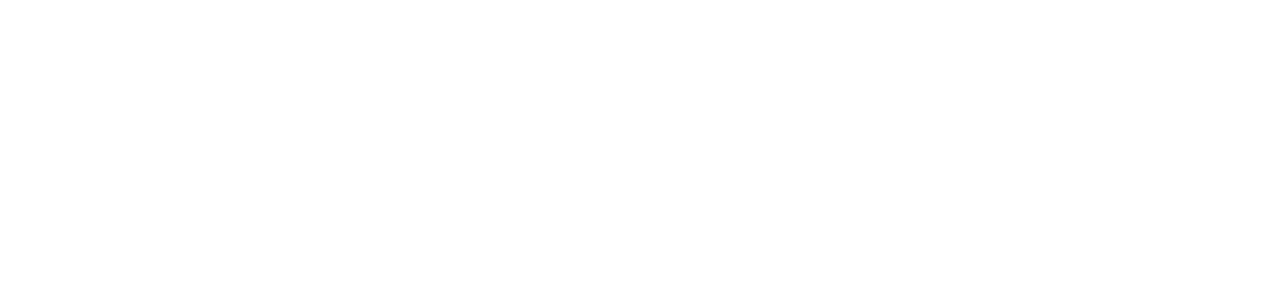
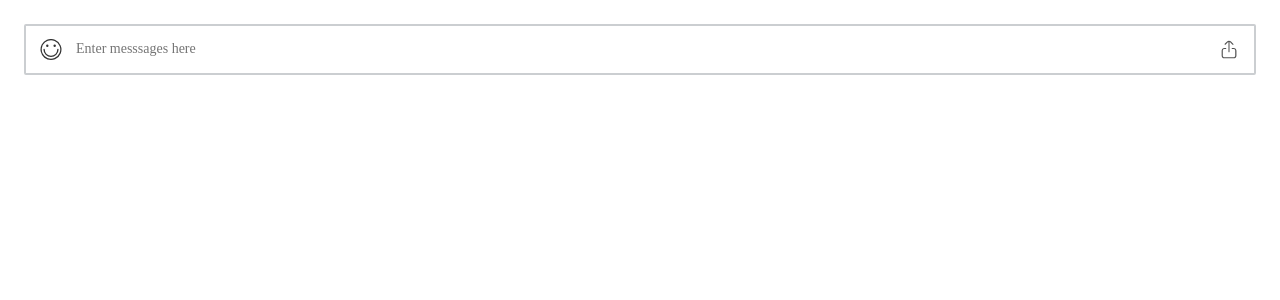
Before and after one commit to W1ping/vue-R.Chat, a Vue app: page /sendMsg in a window 1280 px wide. Shown: the top 300 px of the page. Built offline with nearby package versions, Linux system fonts and the light colour scheme.

Commit message:
21-06-13 sendMsg issue

```diff
--- a/src/components/channel/Channel.vue
+++ b/src/components/channel/Channel.vue
@@ -52,8 +52,8 @@
       },
       roomMsg(index) {
         this.$bus.$emit('roomInfo',{
-          'title': this.channelName[index],
-          'avatarRid': 'http://106.55.131.112:3000/avatar/room/'+this.avatars[index]
+            'title': this.channelName[index],
+            'avatarRid': 'http://106.55.131.112:3000/avatar/room/'+this.avatars[index]
           }
         );
       }
--- a/src/components/message/SendMsg.vue
+++ b/src/components/message/SendMsg.vue
@@ -1,6 +1,18 @@
 <template>
   <div id="SendMsg">
-    <div @click="sendMsg">123</div>
+    <div class="msgBox">
+      <label for="msg" class="msgBoxContainer">
+        <span class="msgBox_icon emojiPicker">
+          <img src="~assets/img/emoji.svg" alt="">
+        </span>
+        <textarea aria-label="message" name="msg" rows="1" placeholder="Enter messsages here" class="msgBoxText" dir="ltr"
+          v-model="msg" @keydown.enter="submit">
+        </textarea>
+        <span class="msgBoxSend" @click="submit">
+          <img src="~assets/img/send.svg" alt="">
+        </span>
+      </label>
+    </div>
   </div>
 </template>
 
@@ -9,28 +21,108 @@
   export default {
 
     name: 'SendMsg',
+    data() {
+      return {
+        msg: '',
+      }
+    },
+    props: ['roomId'],
     methods: {
-      sendMsg() {
+      sendMsg(rid,msg) {
           return request({
           url: '/chat.sendMessage',
           headers: {'X-Auth-Token':localStorage.getItem("X-Auth-Token"),'X-User-Id':localStorage.getItem("X-User-Id")},
 
           data: {
-            message: {"rid": "kD8vwKzpBnaRQhNBb","msg":"This is a test!"}
+            message: {"rid": rid,"msg":msg}
           },
           method: 'post'
         })
         .then(res => {
           console.log(res);
+          if(res){
+            this.$emit("isUpdate",true)
+          }
+
         })
         .catch(err => {
           console.log(err);
         })
+      },
+      submit(e) {
+        // 浏览器阻止默认事件兼容
+        if(this.msg){
+          if (e.preventDefault) {
+            e.preventDefault();
+          }
+          else window.event.value = false;
+          this.sendMsg(this.roomId,this.msg);
+          this.msg = "";
+        }
+
       }
-    }
+    },
+
   }
 </script>
 
 <style scoped>
+  .msgBox {
+    position: relative;
+    width: 100%;
+    padding: 24px;
+    font-size: .875rem;
+  }
+
+  .msgBoxContainer {
+    display: flex;
+    cursor: text;
+    transition: background-color .3s;
+    align-items: center;
+    font-size: 14px;
+    padding: .75rem 0;
+    /* border-color: #cbced1; */
+    border-radius: 2px;
+    /* border-width: 2px; */
+    border: 2px solid #cbced1;
+  }
+
+  .msgBox_icon {
+    display: flex;
+    flex: auto 0 0;
+    box-flex: 1;
+  }
+
+  .msgBoxText {
+    overflow: hidden;
+    height: 23px;
+    font-size: 14px;
+    font-stretch: 100%;
+    height: 23px;
+    line-height: 21px;
+    max-height: 155px;
+    min-height: 23px;
+    box-sizing: border-box;
+    white-space: pre-wrap;
+    text-align: start;
+    overflow-wrap: break-word;
+    width: 100%;
+    resize: none;
+    border: 0;
+    outline: none;
+  }
+
+  .msgBoxSend {
+    flex: auto 0 0;
+    display: flex;
+    width: 50px;
+    height: 21px;
+  }
+
+  img{
+    height: 21px;
+    width: 50px;
+  }
+
 
 </style>
--- a/src/router/index.js
+++ b/src/router/index.js
@@ -31,6 +31,11 @@ const routes = [
     component: Room
   },
   {
+    path: '/sendMsg',
+    name: 'SendMsg',
+    component: () => import('components/message/SendMsg.vue')
+  },
+  {
     path: '/404',
     component: () => import('components/error/NotFound.vue')
 }
--- a/src/views/room/Room.vue
+++ b/src/views/room/Room.vue
@@ -23,7 +23,11 @@
             </li>
           </ul>
         </el-main>
-        <el-footer>Room-Footer</el-footer>
+
+        <footer>
+          <SendMsg :roomId="roomId" @isUpdate="isUpdate"/>
+        </footer>
+
       </el-container>
 
   </el-container>
@@ -33,16 +37,18 @@
 <script>
   import { request } from 'network/request.js';
   import { formatData } from 'assets/js/timeZoneFormat.js';
+
   import SideBar from 'components/layout/SideBar.vue'
   import Message from 'components/message/Message.vue';
+  import SendMsg from 'components/message/SendMsg.vue';
 
   export default {
     name: 'Room',
     data() {
       return {
         msgList: [1,2,3,4,5,6],
-        roomTitle: 'Room-Title',
-        roomAvatarUrl: 'assets/logo.png',
+        roomTitle: '',
+        roomAvatarUrl: '~assets/logo.png',
         roomId: '',
         messages: [],
         userName: [],
@@ -52,7 +58,8 @@
     },
     components: {
       Message,
-      SideBar
+      SideBar,
+      SendMsg
     },
     methods: {
         getRoomData() {
@@ -75,7 +82,6 @@
 
       },
       dataInit() {
-        this.roomAvatarUrl = "";
         this.messages= [];
         this.userName= [];
         this.ts= [];
@@ -85,10 +91,17 @@
         this.$bus.$on("roomInfo",  res=> {
           this.roomTitle = res.title;
           this.roomAvatarUrl = res.avatarRid;
-          console.log(this.roomTitle,this.roomAvatarUrl);
+          // console.log(this.roomTitle,this.roomAvatarUrl);
         })
       },
-
+      isUpdate(isUpdate) {
+        // console.log(isUpdate)
+        if(isUpdate){
+          this.dataInit()
+          this.getRoomData();
+          this.getRoomInfo();
+        }
+      }
     },
     watch: {
       $route: {
@@ -134,4 +147,13 @@
   .roomTitle {
     line-height: 40px;
   }
+  .el-footer {
+    background-color: white;
+    border: 0px solide rgb(242,243,245);
+    width: 100%;
+    color: rgb(68,68,68);
+    box-sizing: border-box;
+    height: 100px;
+    line-height: initial;
+  }
 </style>
```
Also changed, not shown: src/assets/img/emoji.svg (added), src/assets/img/send.svg (added).
